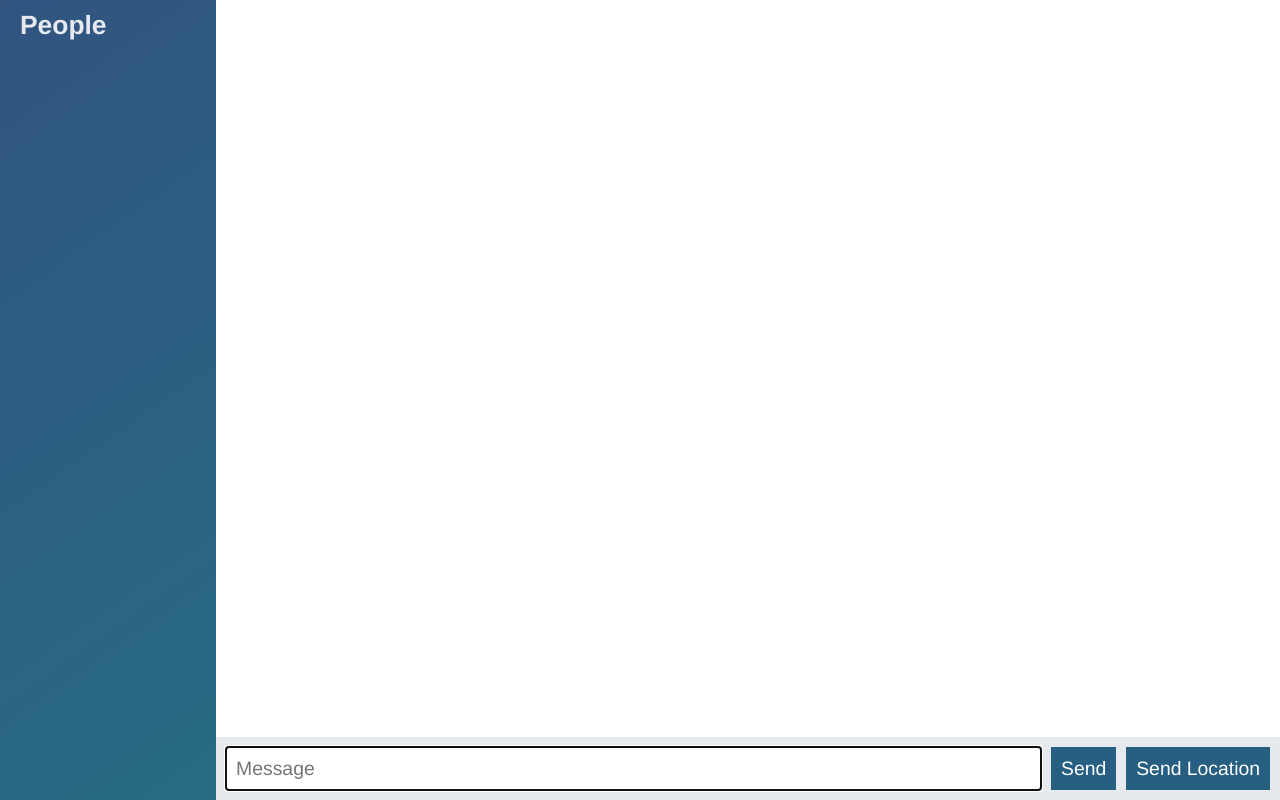
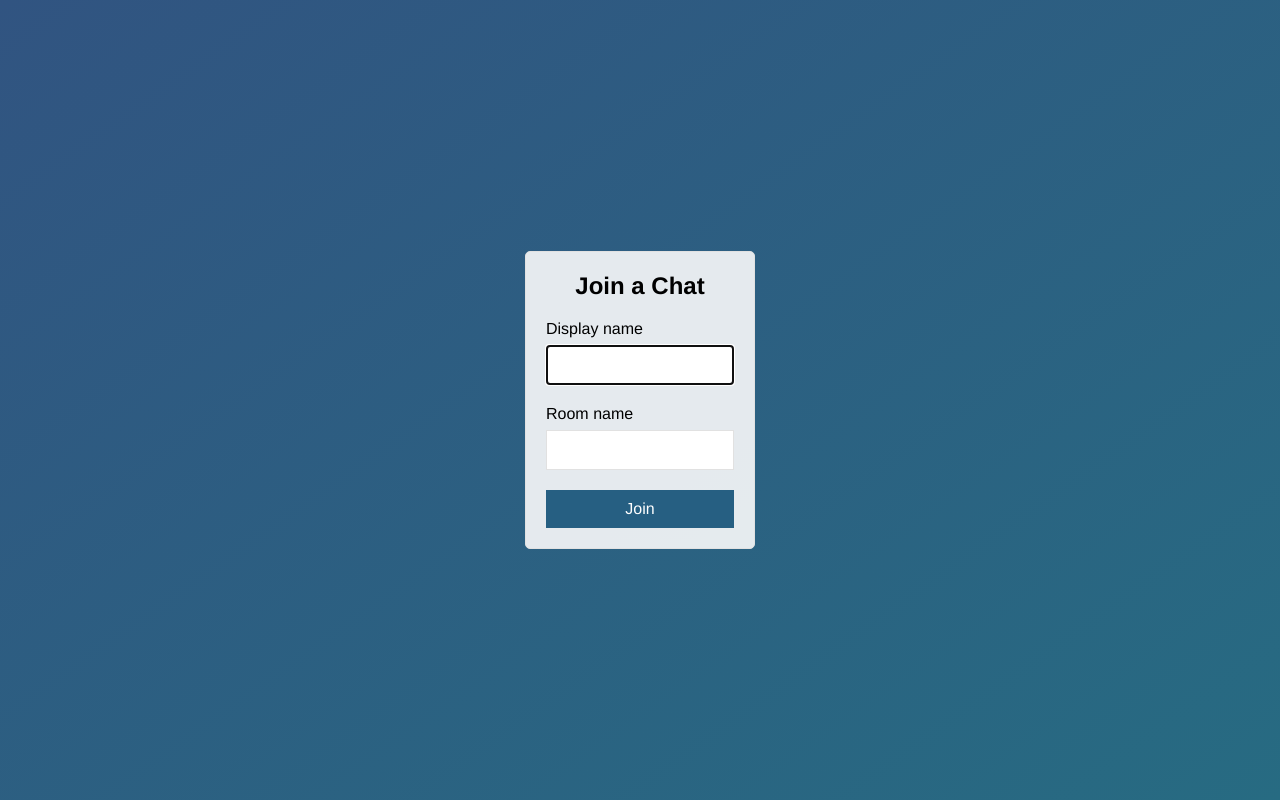
Before and after one commit to cvnboss/node-chat-app, a website: page public/index.html in a window 1280 px wide. Drawn offline with nearby package versions, Linux system fonts and the light colour scheme; no server answers.

Commit message:
Add join page that submit to chat.html

```diff
--- a/public/css/style.css
+++ b/public/css/style.css
@@ -4,7 +4,7 @@
     padding: 0;
     font-family: "HelveticaNeue-Light", "Helvetica Neue Light", "Helvetica Neue", Helvetica, Arial, "Lucida Grande", sans-serif;
     font-weight: 300;
-    font-size: 1.1rem;
+    font-size: 1rem;
 }
 
 ul,
--- a/public/index.html
+++ b/public/index.html
@@ -2,62 +2,31 @@
 
 <head>
     <meta charset="UTF-8">
-    <meta name="viewport" content="width=device-width, initial-scale=1.0">
+    <meta name="viewport" content="width=device-width, initial-scale=1, user-scalable=no">
     <meta http-equiv="X-UA-Compatible" content="ie=edge">
     <link rel="stylesheet" href="/css/style.css">
-    <title>Chat app</title>
+    <title>Join | ChatApp</title>
 </head>
 
-<body class="chat">
-
-    <div class="chat__sidebar">
-        <h3>People</h3>
-        <div id="users"></div>
+<body class="centered-form">
+    <div class="centered-form__form">
+        <form action="/chat.html">
+            <div class="form-field">
+                <h3>Join a Chat</h3>
+            </div>
+            <div class="form-field">
+                <label>Display name</label>
+                <input type="text" name="name" autofocus />
+            </div>
+            <div class="form-field">
+                <label>Room name</label>
+                <input type="text" name="room" />
+            </div>
+            <div class="form-field">
+                <button>Join</button>
+            </div>
+        </form>
     </div>
-
-    <div class="chat__main">
-        <ol id="messages" class="chat__messages"></ol>
-
-        <div class="chat__footer">
-            <form id="message-form">
-                <input name="message" type="text" placeholder="Message" autofocus autocomplete="off" />
-                <button>Send</button>
-            </form>
-            <button id="send-location">Send Location</button>
-        </div>
-    </div>
-
-    <script id="message-template" type="text/template">
-        <li class="message">
-            <div class="message__title">
-                <h4>{{ from }}</h4>
-                <span>{{ createdAt }}</span>
-            </div>
-            <div class="message__body">
-                <p>{{ text }}</p>
-            </div>
-        </li>
-    </script>
-
-    <script id="location-message-template" type="text/template">
-        <li class="message">
-            <div class="message__title">
-                <h4>{{ from }}</h4>
-                <span>{{ createdAt }}</span>
-            </div>
-            <div class="message__body">
-                <p>
-                    <a href="{{ url }}" target="_blank">My current location</a>
-                </p>
-            </div>
-        </li>
-    </script>
-
-    <script src="/socket.io/socket.io.js"></script>
-    <script src="/js/libs/jquery-3.3.1.min.js"></script>
-    <script src="/js/libs/moment.js"></script>
-    <script src="/js/libs/mustache.js"></script>
-    <script src="/js/index.js"></script>
 </body>
 
 </html>
```
Also changed, not shown: public/chat.html (added, +63 -0 lines), public/js/chat.js (renamed from public/js/index.js).
